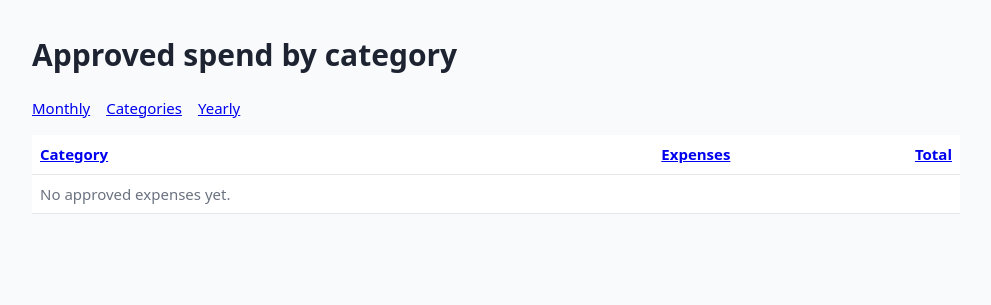
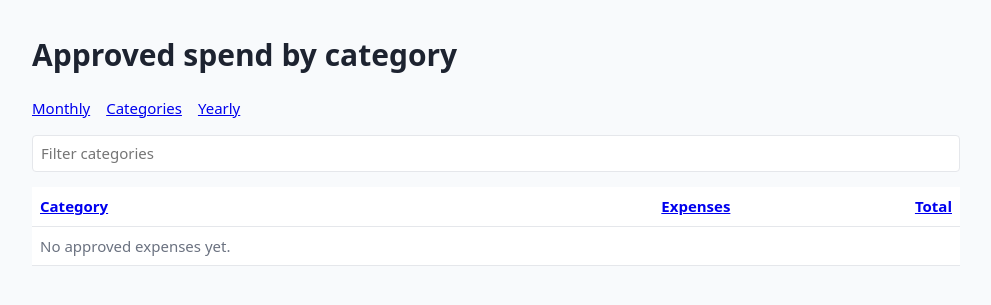
Before and after one commit to mayawissotzky/bench-python-flask, a Flask app: template tally/templates/reports/categories.html in a window 1280 px wide. Shown: the part 48-353 px from the top of the page, without its empty margins (144-1135 px from the left). Run offline with Flask 3, Linux system fonts and the light colour scheme; the template is opened without the code that fills it, so the values that code supplies are empty.

Commit message:
feat(reports): client-side filter on the category totals report

```diff
--- a/tally/templates/reports/categories.html
+++ b/tally/templates/reports/categories.html
@@ -2,7 +2,9 @@
 {% block content %}
 <h1>Approved spend by category</h1>
 {% include "reports/_nav.html" %}
-<table class="grid">
+<input id="category-filter" type="search" placeholder="Filter categories" value="">
+<p id="filter-status" class="muted"></p>
+<table class="grid" id="category-table">
   <thead><tr>
     <th><a href="?sort=category">Category</a></th>
     <th class="num"><a href="?sort=count">Expenses</a></th>
@@ -13,4 +15,27 @@
   {% else %}<tr><td colspan="3" class="muted">No approved expenses yet.</td></tr>{% endfor %}
   </tbody>
 </table>
+<script>
+  (function () {
+    var input = document.getElementById("category-filter");
+    var status = document.getElementById("filter-status");
+    var rows = document.querySelectorAll("#category-table tbody tr");
+
+    function apply(q) {
+      var shown = 0;
+      rows.forEach(function (row) {
+        var match = row.cells[0].textContent.toLowerCase().indexOf(q.toLowerCase()) !== -1;
+        row.hidden = !match;
+        if (match) shown++;
+      });
+      status.innerHTML = q && !shown ? "No categories match <strong>" + q + "</strong>" : "";
+      history.replaceState(null, "", q ? "#q=" + encodeURIComponent(q) : location.pathname + location.search);
+    }
+
+    input.addEventListener("input", function () { apply(input.value); });
+
+    var initial = decodeURIComponent((location.hash.match(/q=([^&]*)/) || [])[1] || "");
+    if (initial) { input.value = initial; apply(initial); }
+  })();
+</script>
 {% endblock %}
```
